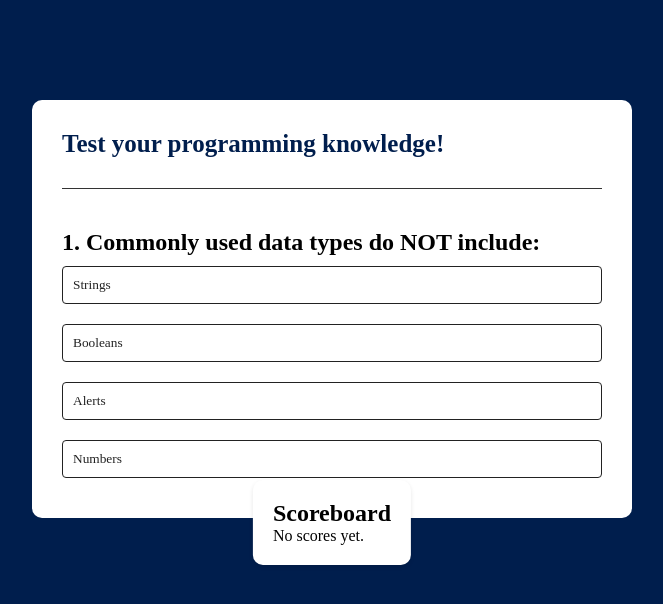
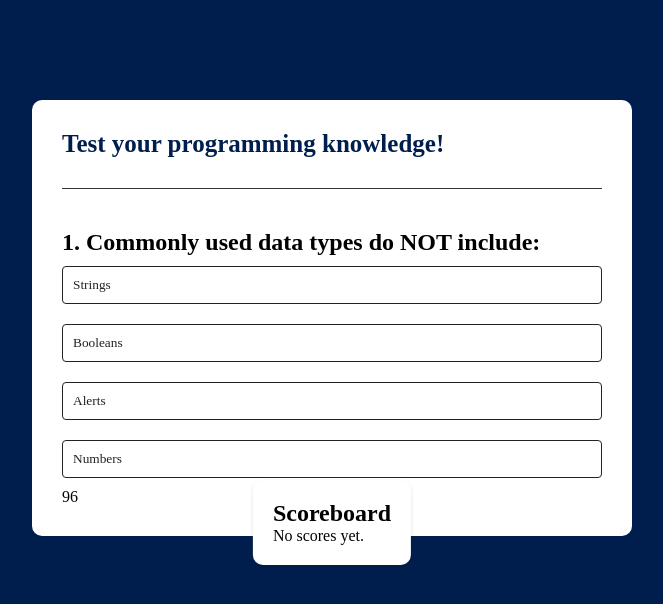
Before and after one commit to G303K/Module-4-Challenge, a plain HTML site: page index.html in a window 1280 px wide. Shown: the whole page, without its empty margins (308-971 px from the left). Drawn offline with Linux system fonts and the light colour scheme.

Commit message:
Fixed timer to count down and redirect to scoreboard

```diff
--- a/assets/script.js
+++ b/assets/script.js
@@ -148,6 +148,8 @@ function showScore() {
   nextButton.innerHTML = "Play again?";
   nextButton.style.display = "block";
 }
+
+
 // Function to update the scoreboard
 function updateScoreboard(scores) {
   // Sort the scores array in descending order based on the score
@@ -192,3 +194,24 @@ nextButton.addEventListener("click", () => {
 // Start the quiz and update the scoreboard
 startQuiz();
 updateScoreboard(JSON.parse(localStorage.getItem("scores")) || []);
+
+// Get the timer element
+const timerElement = document.getElementById("timer");
+
+// Set the initial time in seconds
+let timeLeft = 100;
+
+const timerInterval = setInterval(() => {
+  // Display the remaining time
+  timerElement.textContent = timeLeft;
+
+  // Decrease the time by 1 second
+  timeLeft--;
+
+  // If the timer reaches 0, stops the user and directs them to input their initials
+  if (timeLeft < 0) {
+    clearInterval(timerInterval);
+    timerElement.textContent = "Time's up!";
+    showScore(); // Call the showScore function
+  }
+}, 1000);
--- a/index.html
+++ b/index.html
@@ -17,6 +17,8 @@
   <button class="btn">Answer 3</button>
   <button class="btn">Answer 4</button>
 </div>
+<div id="timer">Time remaining: <span id="time">100</span> seconds</div>
+
 <button id="next-btn">Next Question</button>
 <div id="scoreboard" style="display: none;">
   <h2>Scoreboard</h2>
```
Also changed, not shown: assets/styles.css (line endings or trailing spaces).
